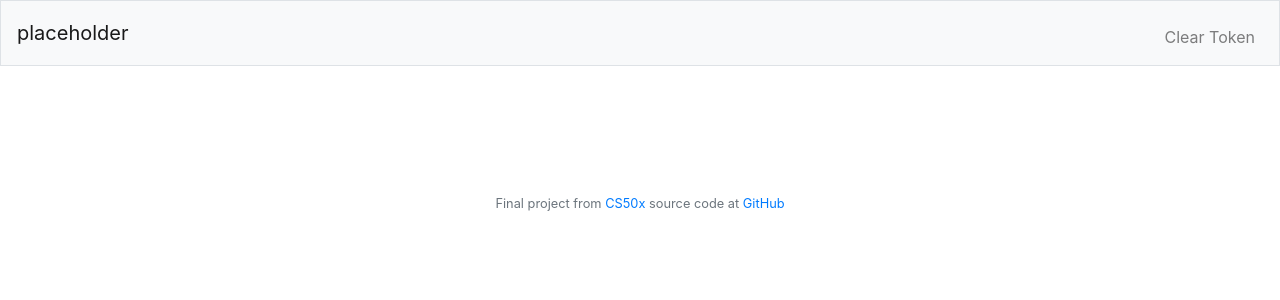
After one commit to Chris-48/classroom-submission-data, a Flask app: template templates/layout.html in a window 1280 px wide. The commit adds this page. Shown: the top 300 px of the page. Run offline with Flask 2, Linux system fonts and the light colour scheme; the template is opened without the code that fills it, so the values that code supplies are empty; some libraries are stand-ins or nearby versions.

Commit message:
created the layout of the page

```diff
--- a/app.py
+++ b/app.py
@@ -1,10 +1,25 @@
 from flask import render_template
 from flask import Flask
+from flask import request
+from flask_session import Session
+from tempfile import mkdtemp
+
 
 app = Flask(__name__)
 
 app.config["TEMPLATES_AUTO_RELOAD"] = True
 
-@app.route("/")
+# Configure session to use filesystem (instead of signed cookies)
+app.config["SESSION_FILE_DIR"] = mkdtemp()
+app.config["SESSION_PERMANENT"] = False
+app.config["SESSION_TYPE"] = "filesystem"
+Session(app)
+
+
+@app.route("/", methods=["GET", "POST"])
 def index():
-    return render_template("index.html")
+
+    if request.method == "POST":
+        pass
+    else:
+        return render_template("index.html")
--- a/static/style.css
+++ b/static/style.css
@@ -1,4 +1,8 @@
 .content{
     text-align: center;
-    color: indigo;
+    padding-top: 5%;
 }
+
+footer{
+    padding-top: 5%;
+}
--- /dev/null
+++ b/templates/layout.html
@@ -0,0 +1,47 @@
+<!DOCTYPE html>
+<html lang="en">
+<head>
+    <meta charset="UTF-8">
+    <meta name="viewport" content="width=device-width, initial-scale=1.0">
+
+    <!-- http://getbootstrap.com/docs/4.5/ -->
+    <script src="https://code.jquery.com/jquery-3.5.1.slim.min.js" integrity="sha384-DfXdz2htPH0lsSSs5nCTpuj/zy4C+OGpamoFVy38MVBnE+IbbVYUew+OrCXaRkfj" crossorigin="anonymous"></script>
+    <script src="https://cdn.jsdelivr.net/npm/bootstrap@4.5.3/dist/js/bootstrap.bundle.min.js" integrity="sha384-ho+j7jyWK8fNQe+A12Hb8AhRq26LrZ/JpcUGGOn+Y7RsweNrtN/tE3MoK7ZeZDyx" crossorigin="anonymous"></script>
+
+    <link rel="stylesheet" href="https://cdn.jsdelivr.net/npm/bootstrap@4.5.3/dist/css/bootstrap.min.css" integrity="sha384-TX8t27EcRE3e/ihU7zmQxVncDAy5uIKz4rEkgIXeMed4M0jlfIDPvg6uqKI2xXr2" crossorigin="anonymous">
+
+    <link rel="stylesheet" href="/static/style.css">
+
+    {% block script %}{% endblock %}
+
+    <title>{% block title %}{% endblock %}</title>
+</head>
+<body>
+
+    <nav class="navbar navbar-expand-md navbar-light bg-light border">
+        <a class="navbar-brand" href="/">placeholder</a>
+        <button aria-controls="navbar" aria-expanded="false" aria-label="Toggle navigation" class="navbar-toggler" data-target="#navbar" data-toggle="collapse" type="button">
+            <span class="navbar-toggler-icon"></span>
+        </button>
+        <div class="collapse navbar-collapse" id="navbar">
+            <ul class="navbar-nav mr-auto mt-2"></ul>
+            <ul class="navbar-nav ml-auto mt-2">
+                <li class="nav-item"><form action="/clear_token" method="GET"><input style="border: transparent; background-color: transparent;" type="submit" value="Clear Token" class="nav-link"></input></form></li>
+            </ul>
+        </div>
+    </nav>
+
+    <div class="content">
+
+        {% block main%}{% endblock %}
+
+        <footer class="small text-center text-muted">
+            Final project from
+            <a href="https://cs50.harvard.edu/x/">CS50x</a>
+            source code at
+            <a href="https://github.com/Chris-48/classroom-submission-data">
+            GitHub</a>
+        </footer>
+    </div>
+</body>
+</html>
```
Also changed, not shown: templates/index.html (+7 -14 lines), static/token.js (added).
